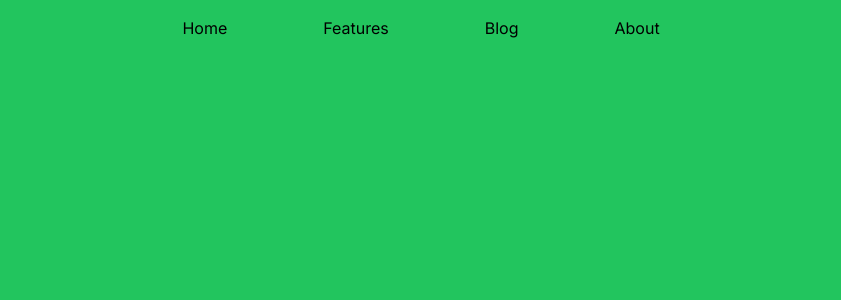
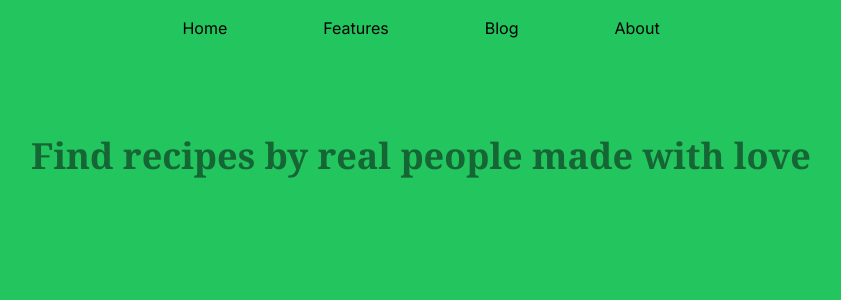
Before and after one commit to Harsimar2000/website-finds, a Next.js app: page / in a window 1280 px wide. Shown: the top 300 px of the page, without its empty margins (219-1060 px from the left). Built offline with nearby package versions, Linux system fonts and the light colour scheme.

Commit message:
added welcome text

```diff
--- a/app/page.tsx
+++ b/app/page.tsx
@@ -1,7 +1,9 @@
 export default function Home() {
   return (
-    <div className="rounded border-green-50">
-      {/* <h1 className="text-bold ">hi</h1> */}
+    <div className="flex flex-col justify-center items-center pt-20">
+      <div className="text-center text-green-800 font-bold font-serif text-4xl">
+        Find recipes by real people made with love
+      </div>
     </div>
   );
 }
```
